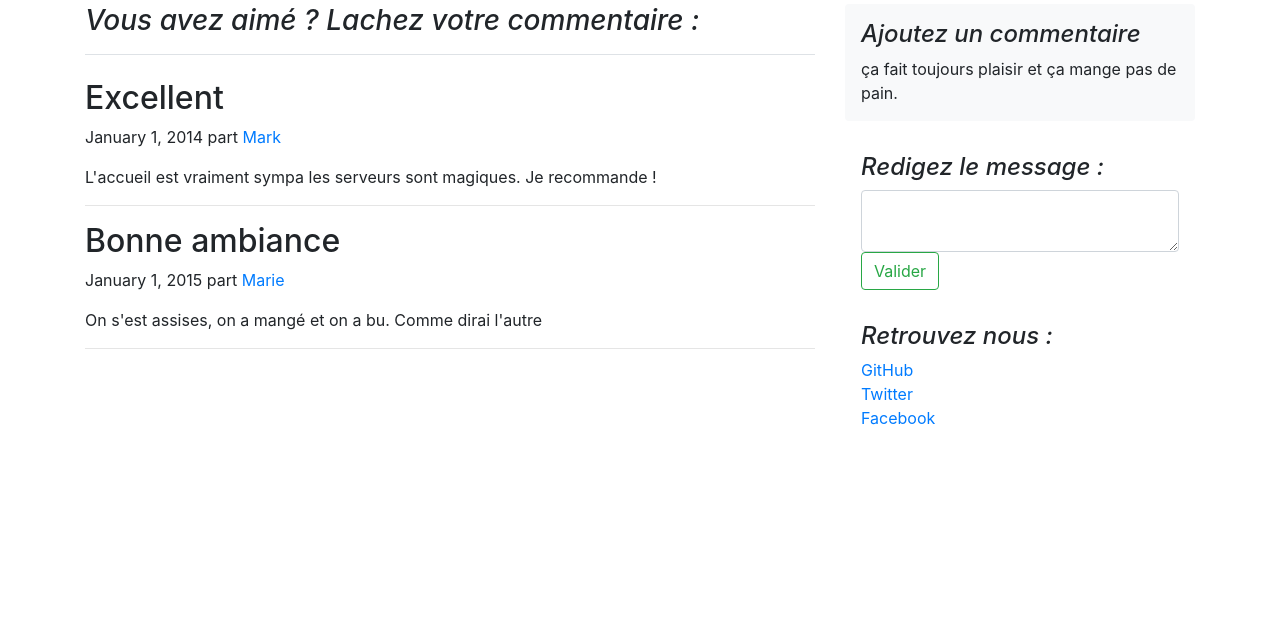
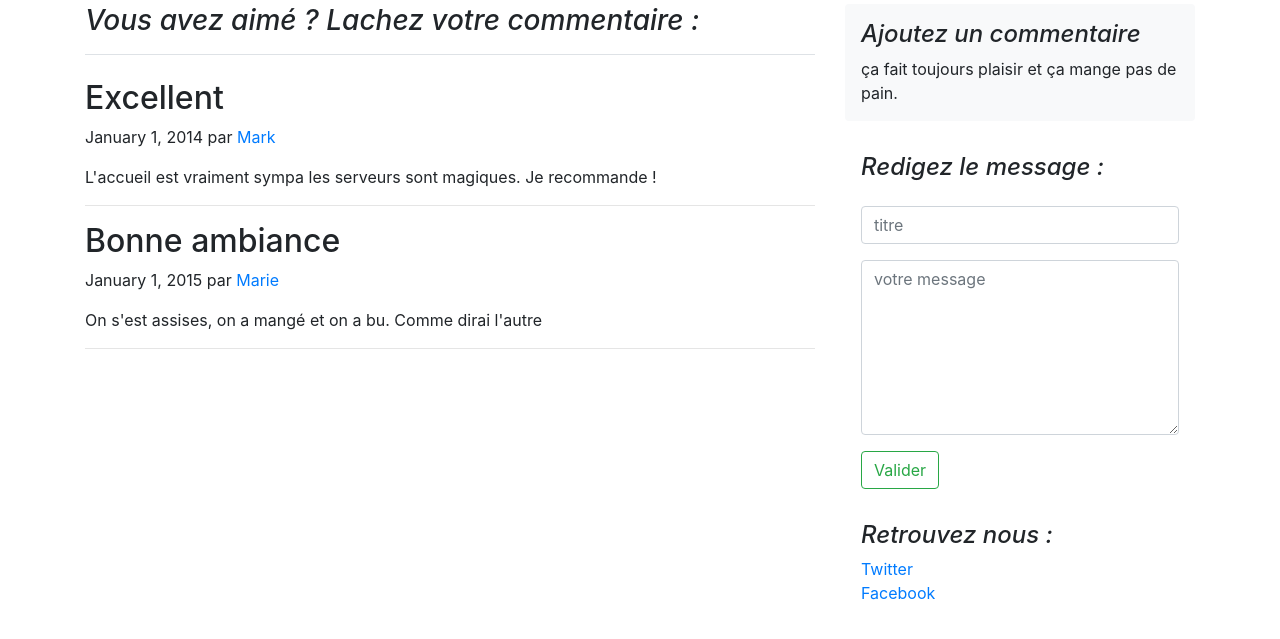
Before and after one commit to nekroilus/junky, a PHP site: page /livre_d_or in a window 1280 px wide. Shown: the part 56-695 px from the top of the page. Run offline with PHP 8.4, Linux system fonts and the light colour scheme; the visitor is signed in with stand-in values (Sample User, id 1); some libraries are stand-ins or nearby versions.

Commit message:
Ajout des messages pour le livre d'or

```diff
--- a/contents/livre_d_or.php
+++ b/contents/livre_d_or.php
@@ -7,14 +7,14 @@
 
 			<div class="blog-post">
 				<h2 class="blog-post-title">Excellent</h2>
-				<p class="blog-post-meta">January 1, 2014 part <a href="#">Mark</a></p>
+				<p class="blog-post-meta">January 1, 2014 par <a href="#">Mark</a></p>
 
 				<p>L'accueil est vraiment sympa les serveurs sont magiques. Je recommande !</p>
 				<hr>
 			</div>
 			<div class="blog-post">
 				<h2 class="blog-post-title">Bonne ambiance</h2>
-				<p class="blog-post-meta">January 1, 2015 part <a href="#">Marie</a></p>
+				<p class="blog-post-meta">January 1, 2015 par <a href="#">Marie</a></p>
 
 				<p>On s'est assises, on a mangé et on a bu. Comme dirai l'autre</p>
 				<hr>
@@ -27,7 +27,7 @@
 			?>
 			<div class="blog-post">
 				<h2 class="blog-post-title"><?= $message['titre']; ?></h2>
-				<p class="blog-post-meta"><?= $message['date']; ?> part <a href="#"><?= $message['auteur']; ?></a></p>
+				<p class="blog-post-meta"><?= $message['date']; ?> par <a href="#"><?= $message['auteur']; ?></a></p>
 
 				<p><?= $message['contenu']; ?></p>
 				<hr>
@@ -57,9 +57,10 @@
 				?>
 			<div class="p-3">
 				<h4 class="font-italic">Redigez le message :</h4>
-				<form class="form-inline mt-3 mt-md-0" method="POST" action="scripts/connexion.php">
-					<textarea class="form-control mr-sm-0 col-md-12" name="contenu"></textarea>
-					<button class="btn btn-outline-success my-2 my-sm-0">Valider</button>
+				<form class="form-inline mt-3 mt-md-0" method="POST" action="scripts/add_message.php">
+					<input type="text" class="form-control mr-sm-0 col-md-12 mt-3" name="titre" placeholder="titre">
+					<textarea class="form-control mr-sm-0 col-md-12 mt-3" name="contenu" placeholder="votre message" style="min-height:175px;"></textarea>
+					<button class="btn btn-outline-success mt-3">Valider</button>
 				</form>
 			</div>
 				<?php
@@ -69,7 +70,6 @@
 			<div class="p-3">
 			<h4 class="font-italic">Retrouvez nous :</h4>
 				<ol class="list-unstyled">
-				  <li><a href="#">GitHub</a></li>
 				  <li><a href="#">Twitter</a></li>
 				  <li><a href="#">Facebook</a></li>
 				</ol>
```
Also changed, not shown: scripts/add_message.php (added, +20 -0 lines).
